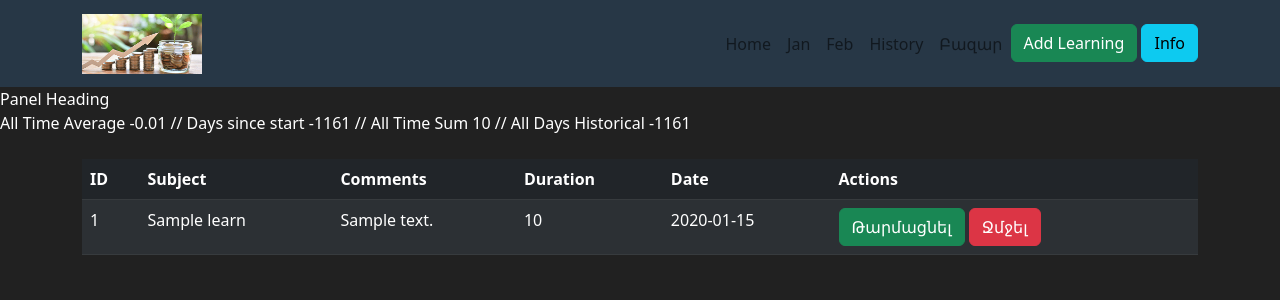
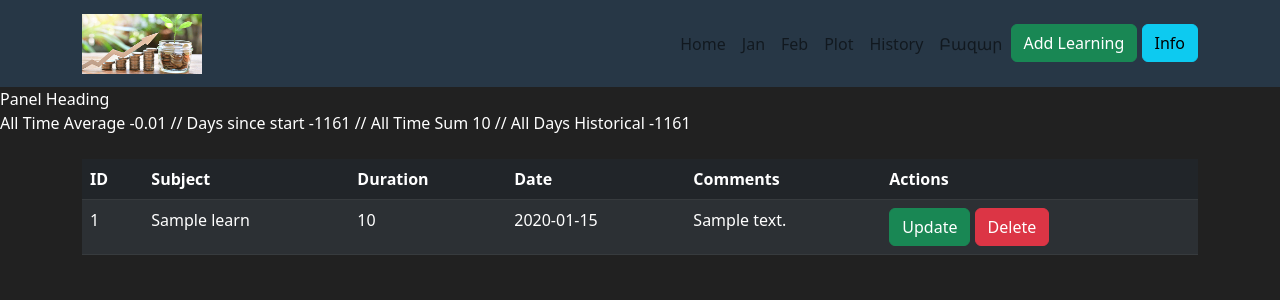
Before and after one commit to iskakanartur/progress_tracking_flask_web_app, a Flask app: page / in a window 1280 px wide. Shown: the top 300 px of the page. Run offline with Flask 2, Linux system fonts and the light colour scheme; tables that the repository leaves empty hold one stand-in row (values such as "Sample post"); some libraries are stand-ins or nearby versions.

Commit message:
added simple plot update dialog box dark theme

```diff
--- a/app.py
+++ b/app.py
@@ -2,6 +2,18 @@
 ## WHen First createing the Table Learnries enter flask shell
 ## from app import db
 ## db.create_all()
+
+
+
+ ################## TEMP IMPORTS FOR SIMPLE VIZ PLOT DEL LATER #######
+import io
+import random
+from flask import Response
+from matplotlib.backends.backend_agg import FigureCanvasAgg as FigureCanvas
+from matplotlib.figure import Figure
+import matplotlib.pyplot as plt
+
+################################################
 
 from flask import Flask, render_template, request, redirect, url_for, flash
 from flask_sqlalchemy import SQLAlchemy
@@ -124,13 +136,39 @@ def update():
         my_data = Learn.query.get(request.form.get('id'))
 
         my_data.subject = request.form['subject']
-        my_data.comment = request.form['comment']
         my_data.duration = request.form['duration']
         my_data.date_added = request.form['date_added']
+        my_data.comment = request.form['comment']
 
         db.session.commit()
         flash("Գնումը Գրանցված է")
         return redirect(url_for('index'))
+
+
+############################ A simple VIZ Setup. change later ###############
+@app.route('/plot')
+def plot():
+    left = [1, 2, 3, 4, 5]
+    # heights of bars
+    height = [10, 24, 36, 40, 5]
+    # labels for bars
+    tick_label = ['one', 'two', 'three', 'four', 'five']
+    # plotting a bar chart
+    plt.bar(left, height, tick_label=tick_label, width=0.8, color=['red', 'green'])
+
+    # naming the y-axis
+    plt.ylabel('y - axis')
+    # naming the x-axis
+    plt.xlabel('x - axis')
+    # plot title
+    plt.title('My bar chart!')
+
+    plt.savefig('static/images/plot.png')
+
+    return render_template('plot.html', url='/static/images/plot.png')
+
+
+
 
 
 #################### RouTe To Last 30 Days Purchases ##################
--- a/templates/index.html
+++ b/templates/index.html
@@ -37,9 +37,9 @@
                 <tr>
                     <th>ID</th>
                     <th>Subject</th>
-                    <th>Comments</th>
                     <th>Duration</th>
                     <th>Date</th>
+                    <th>Comments</th>
                     <th colspan="2">Actions</th>
                 </tr>
             </thead>
@@ -50,55 +50,55 @@
                     <tr>
                         <td>{{groc.id}}</td>
                         <td>{{groc.subject}}</td>
-                        <td>{{groc.comment}}</td>
                         <td>{{groc.duration}}</td>
                         <td>{{groc.date_added.strftime('%Y-%m-%d')}}</td>
+                        <td>{{groc.comment}}</td>
                         <td>
-                            <a href="" class="btn btn-success" data-bs-toggle="modal" data-bs-target="#modaledit{{groc.id}}">Թարմացնել</a>
-                            <a href="" class="btn btn-danger" onclick="return confirm('Համոզված ես որ ուզում ես ջնջել?')">Ջմջել</a>
+                            <a href="" class="btn btn-success" data-bs-toggle="modal" data-bs-target="#modaledit{{groc.id}}">Update</a>
+                            <a href="" class="btn btn-danger" onclick="return confirm('Sure to delete?')">Delete</a>
                         </td>
                     </tr>
 
 
                     <!-- update model -->
  <div id="modaledit{{groc.id}}" class="modal fade" role="dialog">
-    <div class="modal-dialog">
-       <div class="modal-content" >
-          <div class="modal-header">
-             <h4 class="modal-title">Թարմացնել Գնումը</h4>
+    <div class="modal-dialog" >
+       <div class="modal-content"  style="background-color: #273746;">
+          <div class="modal-header" style="background-color: #273746;">
+             <h4 class="modal-title">Update</h4>
           </div>
-          <div class="modal-body">
+          <div class="modal-body" style="background-color: #273746;">
 
              <form action="{{url_for('update')}}" method="POST">
 
 
                 <div class="form-group">
 
-                   <label>Ապրանքատեսակ:</label>
+                   <label>Subject:</label>
                     <input type="hidden"  name="id" value="{{groc.id}}">
-                   <input type="text" class="form-control" name="product" value="{{groc.product}}" >
+                   <input type="text" class="form-control" name="subject" value="{{groc.subject}}" >
 
                 </div>
 
 
 
                  <div class="form-group">
-                   <label>Նշումներ:</label>
-                   <input type="text" class="form-control" name="comment" value="{{groc.comment}}">
+                   <label>Duration:</label>
+                   <input type="text" class="form-control" name="duration" value="{{groc.duration}}">
                 </div>
 
                   <div class="form-group">
-                   <label>Գին:</label>
-                   <input type="number" class="form-control" name="price" value="{{groc.price}}">
+                   <label>date_added:</label>
+                   <input type="date" class="form-control" name="date_added" value="{{groc.date_added}}">
                 </div>
 
                 <div class="form-group">
-                    <label>Գնված Է:</label>
-                    <input type="datetime" class="form-control" name="date_added" value="{{groc.date_added}}">
+                    <label>Comment:</label>
+                    <input type="datetime" class="form-control" name="comment" value="{{groc.comment}}">
                  </div>
 
                 <div class="form-group">
-                   <button class="btn btn-primary mt-4" type="submit">Թարմացնել Գնումը</button>
+                   <button class="btn btn-primary mt-4" type="submit">Update</button>
                 </div>
 
 
--- a/templates/navbar.html
+++ b/templates/navbar.html
@@ -22,6 +22,10 @@
 
          <li class="nav-item active">
             <a class="nav-link" href="{{ url_for('february') }}">Feb</a>
+         </li>
+
+         <li class="nav-item active">
+            <a class="nav-link" href="{{ url_for('plot') }}">Plot</a>
          </li>
 
 
```
Also changed, not shown: templates/plot.html (added, +14 -0 lines), plot.py (added), static/images/plot.png (added).
